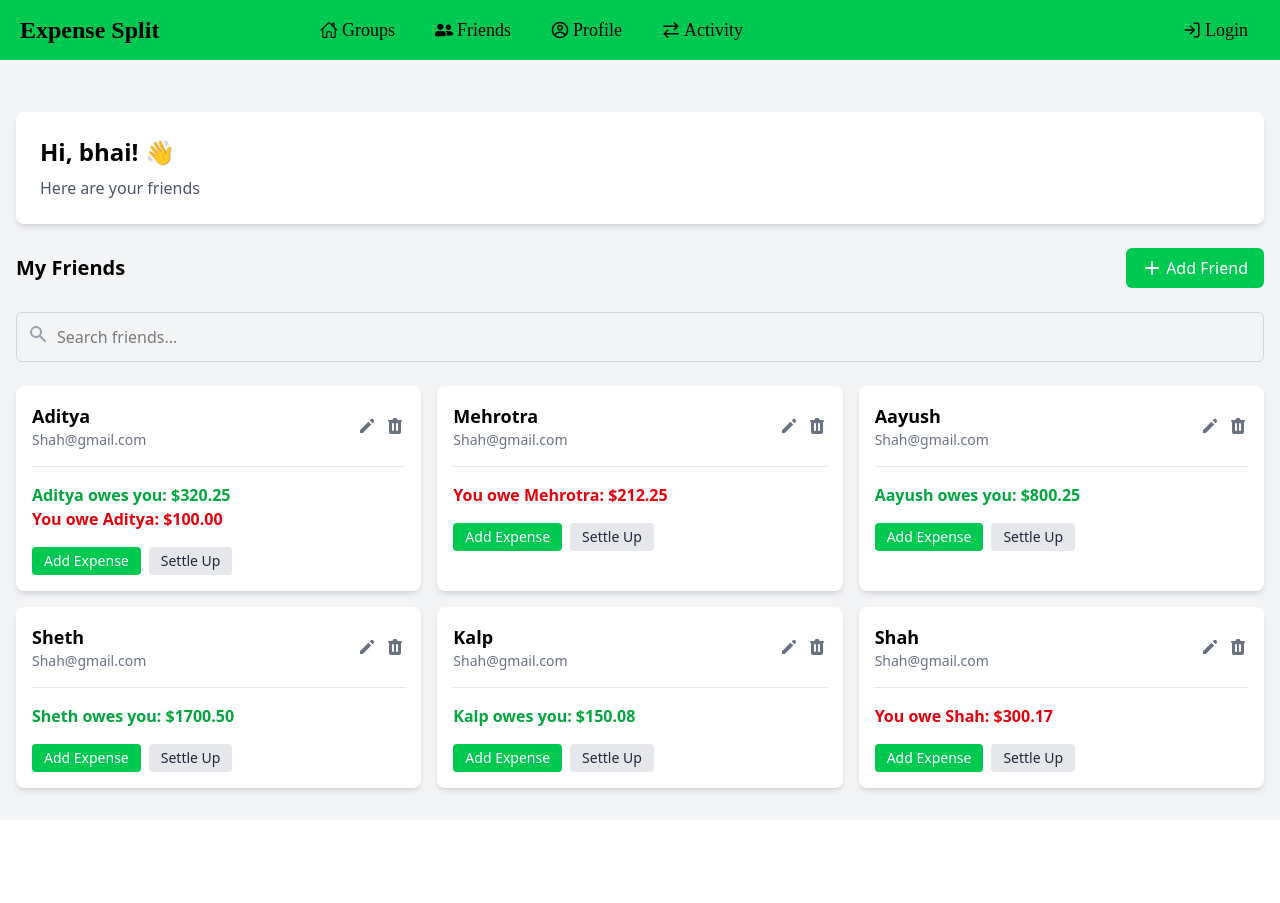
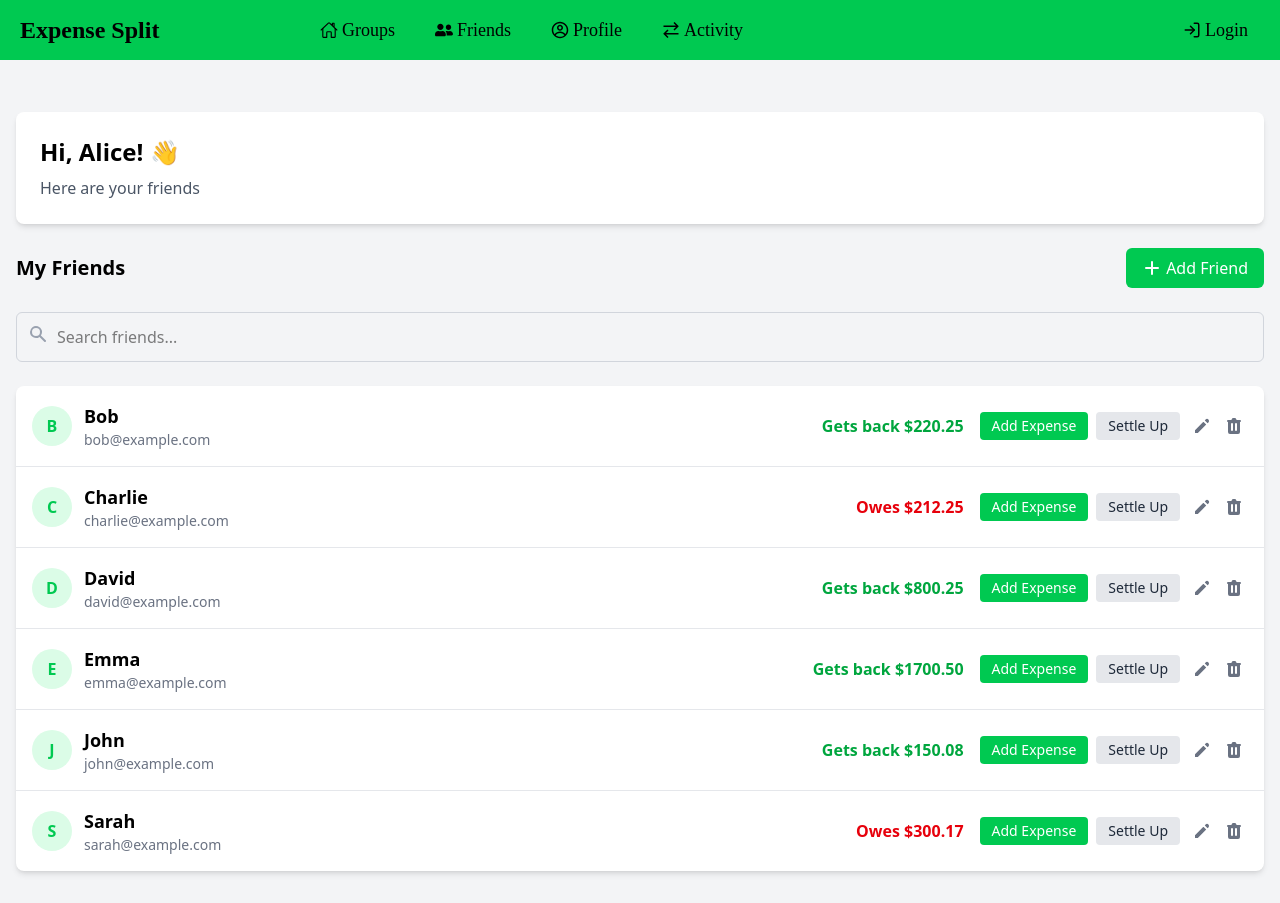
Before and after one commit to Candypaint9/Expense-Split, a React (Vite) app: page /friends in a window 1280 px wide. Before the commit the page ends 820 px from the top, so only its background shows below. Built offline with nearby package versions, Linux system fonts and the light colour scheme.

Commit message:
Displays as list.Shows overall owed/owe. ok

```diff
--- a/src/components/FriendsList.jsx
+++ b/src/components/FriendsList.jsx
@@ -3,57 +3,68 @@ import React, { useState } from "react";
 function FriendsPage() {
   const [searchTerm, setSearchTerm] = useState("");
 
-  // Dummy data for friends
-  const friendsData = [
+  // Dummy data for friends with raw values
+  const rawFriendsData = [
     {
       id: 1,
-      name: "Aditya",
-      email: "Shah@gmail.com",
+      name: "Bob",
+      email: "bob@example.com",
       owesYou: 320.25,
       youOwe: 100.00,
       image: "/api/placeholder/40/40"
     },
     {
       id: 2,
-      name: "Mehrotra",
-      email: "Shah@gmail.com",
+      name: "Charlie",
+      email: "charlie@example.com",
       owesYou: 0,
       youOwe: 212.25,
       image: "/api/placeholder/40/40"
     },
     {
       id: 3,
-      name: "Aayush",
-      email: "Shah@gmail.com",
+      name: "David",
+      email: "david@example.com",
       owesYou: 800.25,
       youOwe: 0,
       image: "/api/placeholder/40/40"
     },
     {
       id: 4,
-      name: "Sheth",
-      email: "Shah@gmail.com",
+      name: "Emma",
+      email: "emma@example.com",
       owesYou: 1700.50,
       youOwe: 0,
       image: "/api/placeholder/40/40"
     },
     {
       id: 5,
-      name: "Kalp",
-      email: "Shah@gmail.com",
+      name: "John",
+      email: "john@example.com",
       owesYou: 150.08,
       youOwe: 0,
       image: "/api/placeholder/40/40"
     },
     {
       id: 6,
-      name: "Shah",
-      email: "Shah@gmail.com",
+      name: "Sarah",
+      email: "sarah@example.com",
       owesYou: 0,
       youOwe: 300.17,
       image: "/api/placeholder/40/40"
     },
   ];
+
+  // Process friend data to calculate net balance
+  const friendsData = rawFriendsData.map(friend => {
+    // Calculate net balance (positive means they owe you, negative means you owe them)
+    const netBalance = friend.owesYou - friend.youOwe;
+
+    return {
+      ...friend,
+      netBalance
+    };
+  });
 
   // Filter friends based on search term
   const filteredFriends = friendsData.filter(friend =>
@@ -65,7 +76,7 @@ function FriendsPage() {
       {/* Main Content */}
       <div className="container mx-auto py-8 px-4">
         <div className="bg-white rounded-lg mt-20 shadow-md p-6 mb-6">
-          <h1 className="text-2xl font-bold mb-2">Hi, bhai! 👋</h1>
+          <h1 className="text-2xl font-bold mb-2">Hi, Alice! 👋</h1>
           <p className="text-gray-600">Here are your friends</p>
         </div>
 
@@ -99,69 +110,94 @@ function FriendsPage() {
         </div>
 
         {/* Friends List */}
-        <div className="grid grid-cols-1 md:grid-cols-2 lg:grid-cols-3 gap-4">
-          {filteredFriends.map(friend => (
-            <div key={friend.id} className="bg-white rounded-lg shadow-md p-4 hover:shadow-lg transition-shadow duration-200">
+        <div className="bg-white rounded-lg shadow-md overflow-hidden">
+          {filteredFriends.length > 0 ? (
+            <ul className="divide-y divide-gray-200">
+              {filteredFriends.map((friend, index) => (
+                <li
+                  key={friend.id}
+                  className={`p-4 hover:bg-gray-50 transition-colors duration-200 ${
+                    index === filteredFriends.length - 1 ? "" : "border-b border-gray-200"
+                  }`}
+                >
                   <div className="flex items-center justify-between">
                     <div className="flex items-center">
-                  {/* <img
-                    src={friend.image}
-                    alt={friend.name}
-                    className="w-12 h-12 rounded-full mr-4"
-                  /> */}
+                      <div className="w-10 h-10 bg-green-100 text-green-500 rounded-full flex items-center justify-center mr-3 font-bold">
+                        {friend.name.charAt(0)}
+                      </div>
                       <div>
                         <h3 className="font-bold text-lg">{friend.name}</h3>
                         <p className="text-gray-500 text-sm">{friend.email}</p>
                       </div>
                     </div>
+
+                    <div className="flex items-center space-x-4">
+                      {/* Net Balance */}
+                      <div className="text-right hidden md:block">
+                        {friend.netBalance > 0 && (
+                          <p className="text-green-600 font-semibold">
+                            Gets back ${friend.netBalance.toFixed(2)}
+                          </p>
+                        )}
+                        {friend.netBalance < 0 && (
+                          <p className="text-red-600 font-semibold">
+                            Owes ${Math.abs(friend.netBalance).toFixed(2)}
+                          </p>
+                        )}
+                        {friend.netBalance === 0 && (
+                          <p className="text-gray-600">Settled up</p>
+                        )}
+                      </div>
+
+                      {/* Actions */}
                       <div className="flex space-x-2">
-                  <button className="text-gray-500 hover:text-green-500">
+                        <button className="bg-green-500 hover:bg-green-600 text-white px-3 py-1 rounded text-sm whitespace-nowrap">
+                          Add Expense
+                        </button>
+                        <button className="bg-gray-200 hover:bg-gray-300 text-gray-800 px-3 py-1 rounded text-sm hidden sm:block whitespace-nowrap">
+                          Settle Up
+                        </button>
+                        <div className="flex space-x-1">
+                          <button className="text-gray-500 hover:text-green-500 p-1">
                             <svg xmlns="http://www.w3.org/2000/svg" className="h-5 w-5" viewBox="0 0 20 20" fill="currentColor">
                               <path d="M13.586 3.586a2 2 0 112.828 2.828l-.793.793-2.828-2.828.793-.793zM11.379 5.793L3 14.172V17h2.828l8.38-8.379-2.83-2.828z" />
                             </svg>
                           </button>
-                  <button className="text-gray-500 hover:text-red-500">
+                          <button className="text-gray-500 hover:text-red-500 p-1">
                             <svg xmlns="http://www.w3.org/2000/svg" className="h-5 w-5" viewBox="0 0 20 20" fill="currentColor">
                               <path fillRule="evenodd" d="M9 2a1 1 0 00-.894.553L7.382 4H4a1 1 0 000 2v10a2 2 0 002 2h8a2 2 0 002-2V6a1 1 0 100-2h-3.382l-.724-1.447A1 1 0 0011 2H9zM7 8a1 1 0 012 0v6a1 1 0 11-2 0V8zm5-1a1 1 0 00-1 1v6a1 1 0 102 0V8a1 1 0 00-1-1z" clipRule="evenodd" />
                             </svg>
                           </button>
                         </div>
                       </div>
+                    </div>
+                  </div>
 
-              <div className="mt-4 pt-4 border-t border-gray-200">
-                {friend.owesYou > 0 && (
+                  {/* Mobile view for balance - only visible on small screens */}
+                  <div className="mt-2 md:hidden">
+                    {friend.netBalance > 0 && (
                       <p className="text-green-600 font-semibold">
-                    {friend.name} owes you: ${friend.owesYou.toFixed(2)}
+                        Gets back ${friend.netBalance.toFixed(2)}
                       </p>
                     )}
-                {friend.youOwe > 0 && (
+                    {friend.netBalance < 0 && (
                       <p className="text-red-600 font-semibold">
-                    You owe {friend.name}: ${friend.youOwe.toFixed(2)}
+                        Owes ${Math.abs(friend.netBalance).toFixed(2)}
                       </p>
                     )}
-                {friend.owesYou === 0 && friend.youOwe === 0 && (
-                  <p className="text-gray-600">You are settled up</p>
+                    {friend.netBalance === 0 && (
+                      <p className="text-gray-600">Settled up</p>
                     )}
                   </div>
-
-              <div className="mt-4 flex space-x-2">
-                <button className="bg-green-500 hover:bg-green-600 text-white px-3 py-1 rounded text-sm">
-                  Add Expense
-                </button>
-                <button className="bg-gray-200 hover:bg-gray-300 text-gray-800 px-3 py-1 rounded text-sm">
-                  Settle Up
-                </button>
-              </div>
-            </div>
+                </li>
               ))}
-        </div>
-
-        {/* If no friends are found */}
-        {filteredFriends.length === 0 && (
-          <div className="bg-white rounded-lg shadow-md p-6 text-center">
+            </ul>
+          ) : (
+            <div className="p-6 text-center">
               <p className="text-gray-600">No friends found matching "{searchTerm}"</p>
             </div>
           )}
+        </div>
       </div>
     </div>
   );
```
Lines whose indentation alone changed are shown as unchanged.
